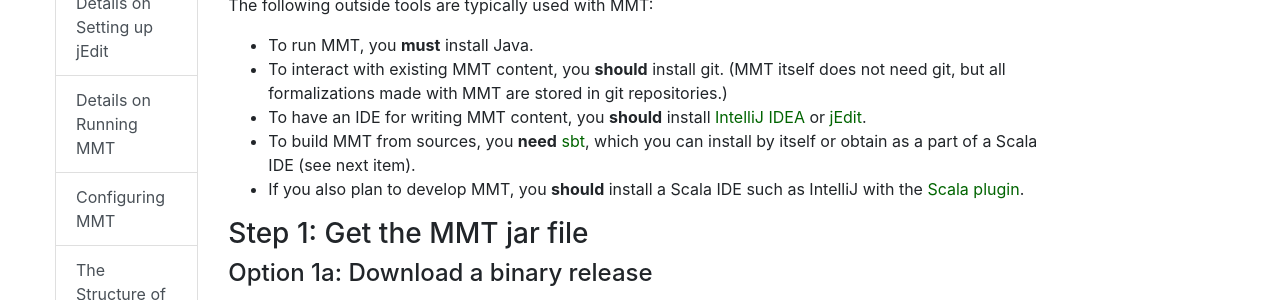
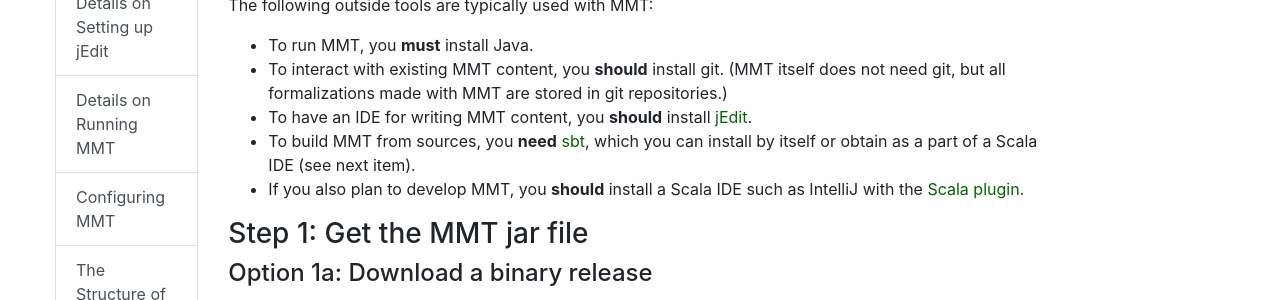
Before and after one commit to UniFormal/uniformal.github.io, a Jekyll site: the page built from doc/setup/index.md, in a window 1280 px wide. Shown: the part 206-506 px from the top of the page. Built offline with Jekyll 4.4.1, drawn with Linux system fonts in a browser that asks for light colours.

Commit message:
Update index.md

```diff
--- a/doc/setup/index.md
+++ b/doc/setup/index.md
@@ -10,7 +10,7 @@ The following outside tools are typically used with MMT:
 * To run MMT, you **must** install Java.
 * To interact with existing MMT content, you **should** install git.
 (MMT itself does not need git, but all formalizations made with MMT are stored in git repositories.)
-* To have an IDE for writing MMT content, you **should** install [IntelliJ IDEA](https://www.jetbrains.com/idea/) or [jEdit](http://jedit.org/).
+* To have an IDE for writing MMT content, you **should** install [jEdit](http://jedit.org/).
 * To build MMT from sources, you **need** [sbt](https://www.scala-sbt.org/), which you can install by itself or obtain as a part of a Scala IDE (see next item).
 * If you also plan to develop MMT, you **should** install a Scala IDE such as IntelliJ with the [Scala plugin](https://plugins.jetbrains.com/plugin/1347-scala).
 
```
